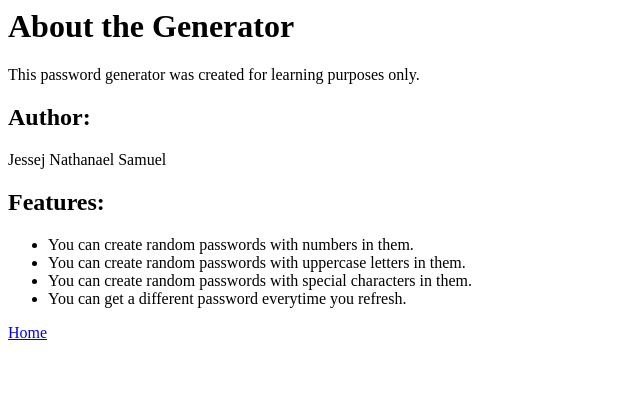
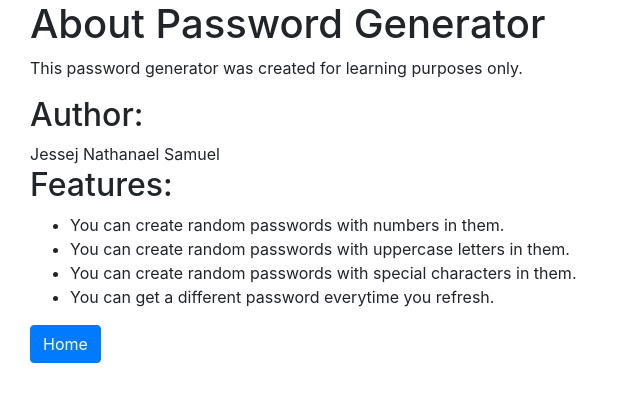
Before and after one commit to CodeRxJesseJ/password-generator-django, a Django app: page /about/ in a window 1280 px wide. Shown: the top 402 px of the page, without its empty margins (0-640 px from the left). Run offline with Django 3.2, Linux system fonts and the light colour scheme.

Commit message:
Added BootStrap to About Page

```diff
--- a/pass_gen/templates/pass_gen/about.html
+++ b/pass_gen/templates/pass_gen/about.html
@@ -1,4 +1,8 @@
-<h1>About the Generator</h1>
+<link rel="stylesheet" href="https://cdn.jsdelivr.net/npm/bootstrap@4.5.3/dist/css/bootstrap.min.css"
+    integrity="sha384-TX8t27EcRE3e/ihU7zmQxVncDAy5uIKz4rEkgIXeMed4M0jlfIDPvg6uqKI2xXr2" crossorigin="anonymous">
+<title>About Password Generator</title>
+<div style="margin-left: 30px;">
+<h1>About Password Generator</h1>
 <p>This password generator was created for learning purposes only.</p>
 <h2>Author:</h2>Jessej Nathanael Samuel
 <h2>Features:</h2>
@@ -8,4 +12,5 @@
     <li>You can create random passwords with special characters in them.</li>
     <li>You can get a different password everytime you refresh.</li>
 </ul>
-<a href="{% url 'home' %}">Home</a>
+<a href="{% url 'home' %}" class="btn btn-primary">Home</a>
+</div>
--- a/pass_gen/templates/pass_gen/home.html
+++ b/pass_gen/templates/pass_gen/home.html
@@ -1,7 +1,8 @@
 <link rel="stylesheet" href="https://cdn.jsdelivr.net/npm/bootstrap@4.5.3/dist/css/bootstrap.min.css"
     integrity="sha384-TX8t27EcRE3e/ihU7zmQxVncDAy5uIKz4rEkgIXeMed4M0jlfIDPvg6uqKI2xXr2" crossorigin="anonymous">
+<title>Password Generator</title>
 <div class="container text-center">
-<h1>Generator</h1>
+    <h1>Password Generator</h1>
     <form action="{% url 'password' %}">
         <label for="length">Length of password:</label>
         <select name="length" id="length">
--- a/pass_gen/views.py
+++ b/pass_gen/views.py
@@ -18,7 +18,7 @@ def password(request):
     if request.GET.get('number'):
         characters += (numbers)
     if request.GET.get('spl_chr'):
-        characters += '~`!@#$%^&*()_-+={}[]:;<>,.?/|\\'
+        characters += '!@#$%^&*()_-+?'
     length = int(request.GET.get('length', 12))
     thepassword = ''
     # characters = random.shuffle(list(characters))
```
Also changed, not shown: pass_gen/templates/pass_gen/password.html (+7 -5 lines). Lines whose indentation alone changed are shown as unchanged.
